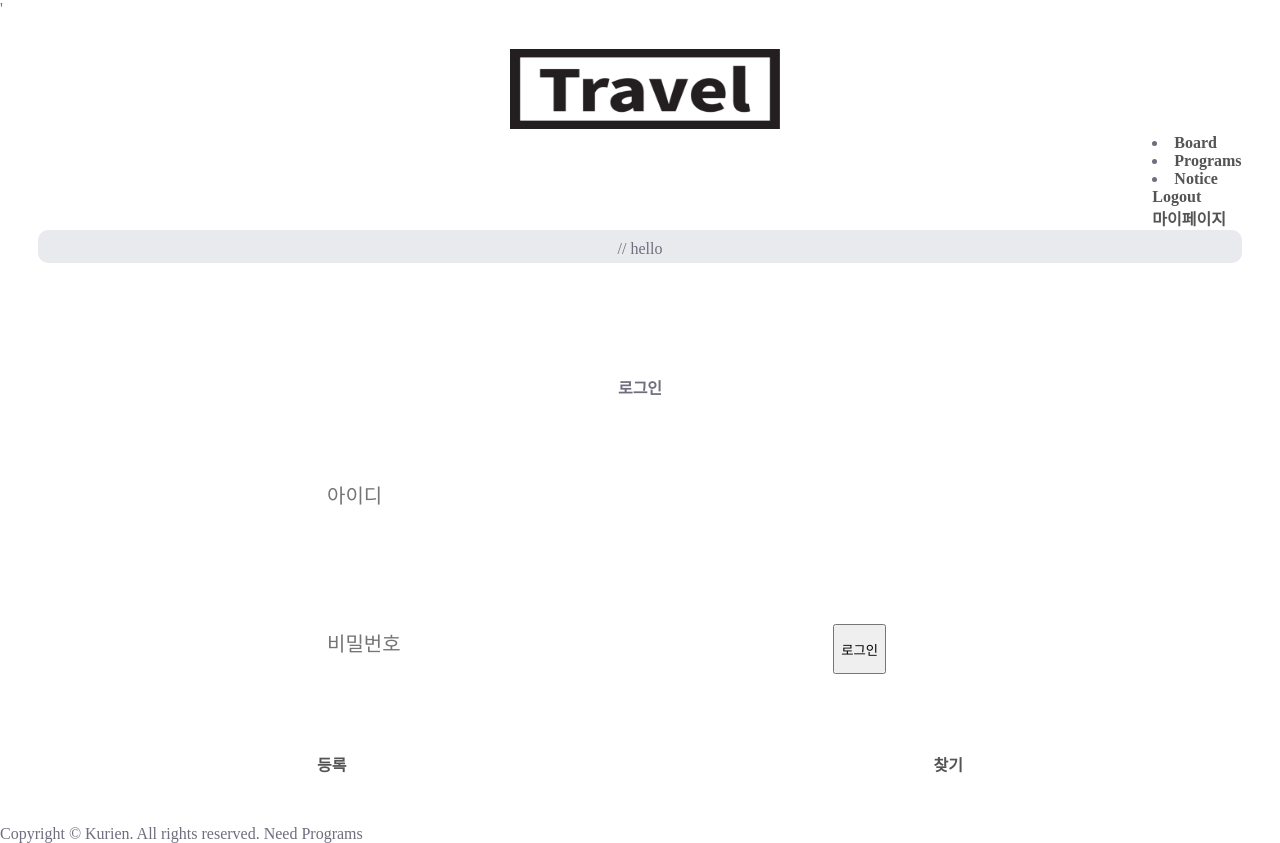
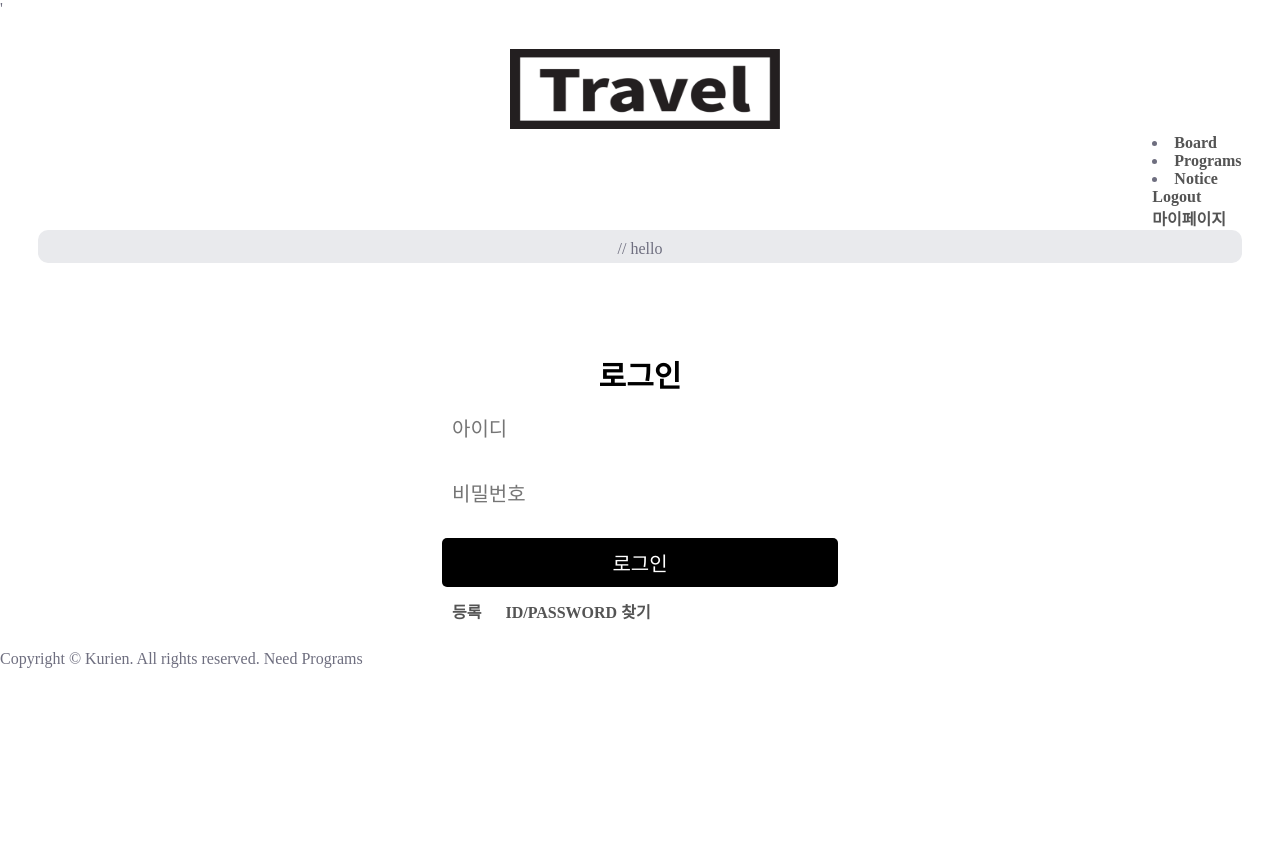
Before and after one commit to Cappuccinomild/swdesign, a PHP site: page /login.php in a window 1280 px wide. After the commit the page ends 800 px from the top, so only its background shows below. Run offline with PHP 8.4, Linux system fonts and the light colour scheme; the visitor is signed in with stand-in values (Sample User, id 1); data that the repository does not hold is empty.

Commit message:
Add files via upload

```diff
--- a/login.php
+++ b/login.php
@@ -6,89 +6,37 @@ require_once './db.php';
 $base = new Layout;
 $base->link = './style.css';
 
-
-
-$db = new DBC;
-
-$db->DBI();
-
-
-
-$id = $_POST['logid'];
-
-$pass = $_POST['logpass'];
-
-
-
-$db->query = "select id, pass, permit,regist_type from member where id='".$id."' and pass=password('".$pass."')";
-
-$db->DBQ();
-
-
-
-$num = $db->result->num_rows;
-
-$data = $db->result->fetch_row();
-
-
-
-$db->DBO();
-
-
-
-if($num==1)
-
-{
-
-	$_SESSION['id'] = $id;
-
-	$_SESSION['permit'] = $data[2];
-
-	$_SESSION['regist_type']=$data[3];
-
-	echo "<script>location.replace('/');</script>";
-
-} else if(($id!="" || $pass!="") && $data[0]!=1)
-
-{
-
-	echo "<script>alert('아이디와 비밀번호가 맞지 않습니다.');</script>";
-
-}
-
-
-
 $base->content = "
 
 <form action='".$_SERVER['PHP_SELF']."' method='post'>
 
-	<table style='width: 700px;background-color: #ffffff; margin-left: auto; margin-right: auto; margin-top: 50px; border-radius: 5px; padding: 20px; height: 500px;'>
+	<table style='width: 450px;background-color: #ffffff; margin-left: auto; margin-right: auto; margin-top: 50px; border-radius: 5px; padding: 20px; height: 200px;'>
 
 		<tr>
 
-			<th colspan='2'>로그인</th>
+			<th colspan='2' style='font-family: 휴먼모음T; font-size: 30px; color: #000000;'>로그인</th>
 
 		</tr>
 
 		<tr>
 
-			<td><input type='text' name='logid'size='16' class='text-field' placeholder='아이디'/></td>
-
-
+			<td><input type='text' name='logid' size='20' class='text-field' placeholder='아이디'/></td>
 
 		</tr>
 
 		<tr>
 
-			<td><input type='password' name='logpass' size='16' class='text-field' placeholder='비밀번호'/></td>
-			<td><input type='submit' value='로그인' style='height:50px;'/></td>
+			<td><input type='password' name='logpass' size='20' class='text-field' placeholder='비밀번호'/></td>
+
 		</tr>
 
 		<tr>
+			<td colspan='2'><input type='submit' id='login-btn' value='로그인'/></td>
+		</tr>
+		<tr>
 
-			<td><a href='./registi.php'>등록</a></td>
-
-			<td style='text-align:right;'><a href='./find.php'>찾기</a></td>
+			<td><a href='./registi.php' class='sub-text'>등록</a> <a href='./find.php' class='sub-text'>ID/PASSWORD 찾기</a>
+			</td>
 
 		</tr>
 
--- a/style.css
+++ b/style.css
@@ -56,6 +56,16 @@ header h1 > a:hover {
   color: #6e6e7f;
 }
 
+.sub-text {
+	font-size:16px;
+	width: 100%;
+  border: none;
+  border-radius: 5px;
+  padding: 10px;
+  margin-bottom: 10px;
+  font-family: 휴먼모음T;
+  color: #6e6e7f;
+}
 .navbar #menubar {
   float: right;
   list-style: none;
@@ -74,6 +84,7 @@ header h1 > a:hover {
   font-size: 13px;
   text-decoration: none;
 }
+
 #submit-btn {
 	font-size: 20px;
 	font-family: 휴먼모음T;
@@ -85,7 +96,22 @@ header h1 > a:hover {
 	border: none;
 }
 
+#login-btn {
+	font-size: 20px;
+	font-family: 휴먼모음T;
+ 	background-color: #000000;
+	color: white;
+	width: 100%;
+	border-radius: 5px;
+	padding: 10px;
+	border: none;
+}
+
 #submit-btn:hover {
+	cursor:pointer;
+}
+
+#login-btn:hover {
 	cursor:pointer;
 }
 div #logo {
```
